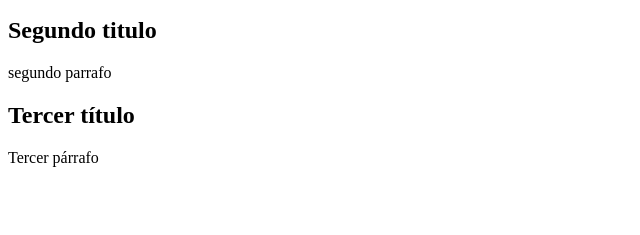
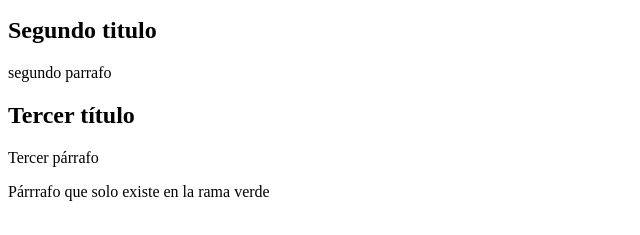
Before and after one commit to Macarealeportelli/Clase-5, a plain HTML site: page index.html in a window 1280 px wide. Shown: the part 87-322 px from the top of the page, without its empty margins (0-640 px from the left). Drawn offline with Linux system fonts and the light colour scheme.

Commit message:
agregue un parrafo

```diff
--- a/index.html
+++ b/index.html
@@ -13,6 +13,7 @@
 
     <h2>Tercer título</h2>
     <p> Tercer párrafo</p>
+    <p>Párrrafo que solo existe en la rama verde</p>
 </body>
 
 </html>
```
